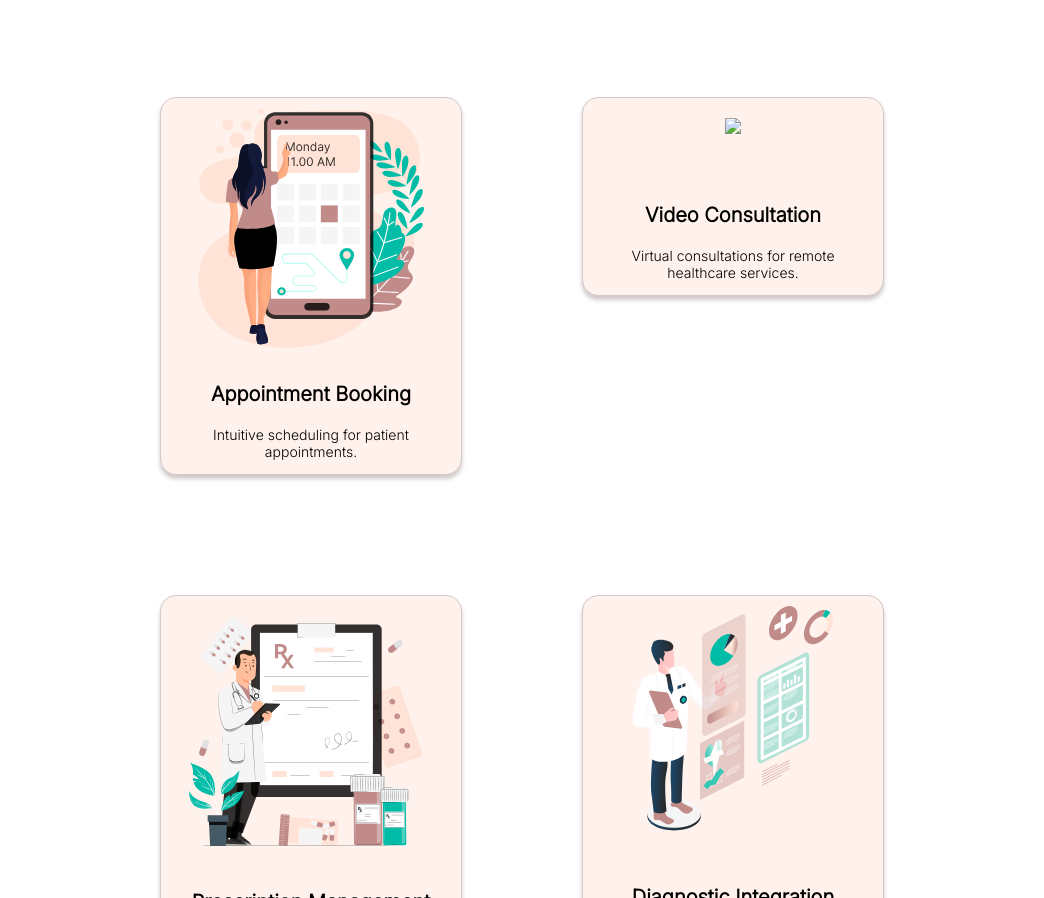
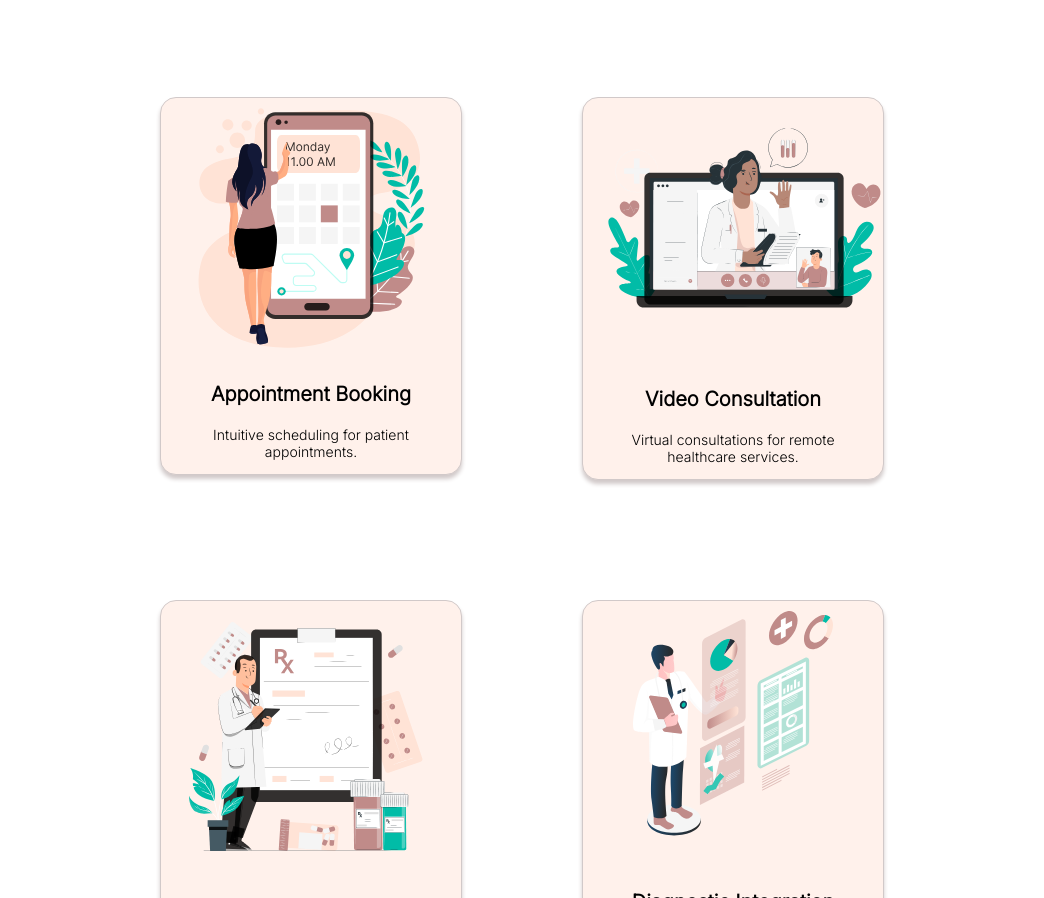
Before and after one commit to shivanjali0212/HealthKare, a plain HTML site: page index.html in a window 1280 px wide. Shown: the part 2698-3596 px from the top of the page, without its empty margins (118-1162 px from the left). Drawn offline with Linux system fonts and the light colour scheme; a web font is replaced by a local one.

Commit message:
Update index.html

```diff
--- a/index.html
+++ b/index.html
@@ -99,7 +99,7 @@
                <p class="feature-desc">Intuitive scheduling for patient appointments.</p>
             </div>
             <div class="box">
-                <img src="vedioconsultation.svg" class="img" style="padding-top: 20px;">
+                <img src="videoconsultation.svg" class="img" style="padding-top: 20px;">
                 <h3 class="feature-head" style="padding-top: 35px;">Video Consultation</h3>
                 <p class="feature-desc">Virtual consultations for remote healthcare services.</p>
              </div>
```
